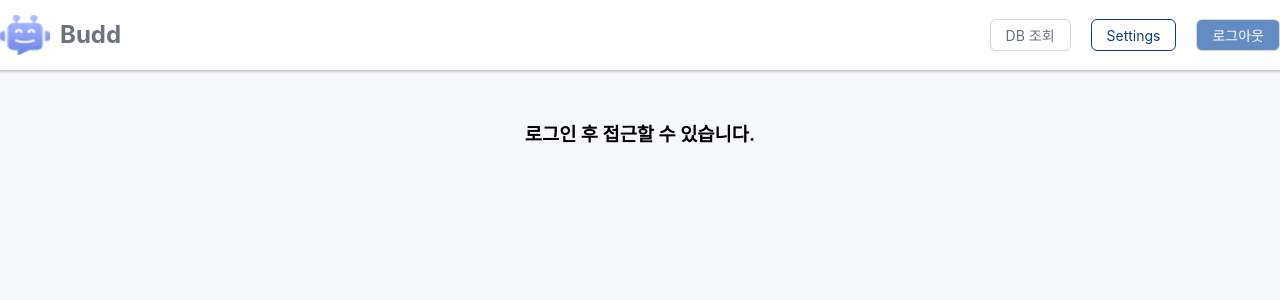
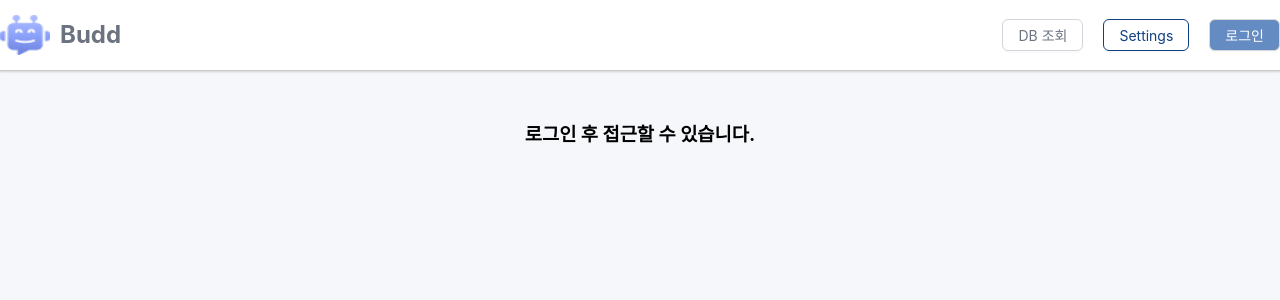
Before and after one commit to Jieuneenee/Budd-client, a React (Vite) app: page /setting in a window 1280 px wide. Shown: the top 300 px of the page. Built offline with nearby package versions, Linux system fonts and the light colour scheme; no server answers.

Commit message:
feat: 헤더 로그인 수정

```diff
--- a/src/components/Header.jsx
+++ b/src/components/Header.jsx
@@ -14,6 +14,12 @@ const Header = () => {
   const [modalVisible, setModalVisible] = useState(false);
   const location = useLocation();
   const navigate = useNavigate();
+  const [role, setRole] = useState(null);
+
+  useEffect(() => {
+    const storedRole = sessionStorage.getItem("role");
+    setRole(storedRole);
+  }, []);
 
   useEffect(() => {
     if (location.pathname === "/userlist") {
@@ -30,13 +36,16 @@ const Header = () => {
       navigate("/login");
       console.log("로그아웃 성공:", response.data);
       message.success("로그아웃 되었습니다.");
-      sessionStorage.removeItem('role');
-      console.log("세션 스토리지 role:", sessionStorage.getItem('role'));
-
+      sessionStorage.removeItem("role");
+      setRole(null); // role을 null로 설정하여 로그인 상태 해제
     } catch (error) {
       console.error("로그아웃 실패:", error);
       message.error("로그아웃에 실패했습니다. 다시 시도해주세요.");
     }
+  };
+
+  const handleLoginNavigate = () => {
+    navigate("/login");
   };
 
   return (
@@ -66,10 +75,18 @@ const Header = () => {
             Settings
           </Menu>
         </Link>
-        <LogoutButton onClick={() => setModalVisible(true)}>
-          로그아웃
-        </LogoutButton>
+
+        {role === "admin" ? (
+          <LogoutButton onClick={() => setModalVisible(true)}>
+            로그아웃
+          </LogoutButton>
+        ) : (
+          <LogoutButton onClick={handleLoginNavigate}>
+            로그인
+          </LogoutButton>
+        )}
       </MenuContainer>
+
       <Modal
         title="로그아웃"
         open={modalVisible}
```
